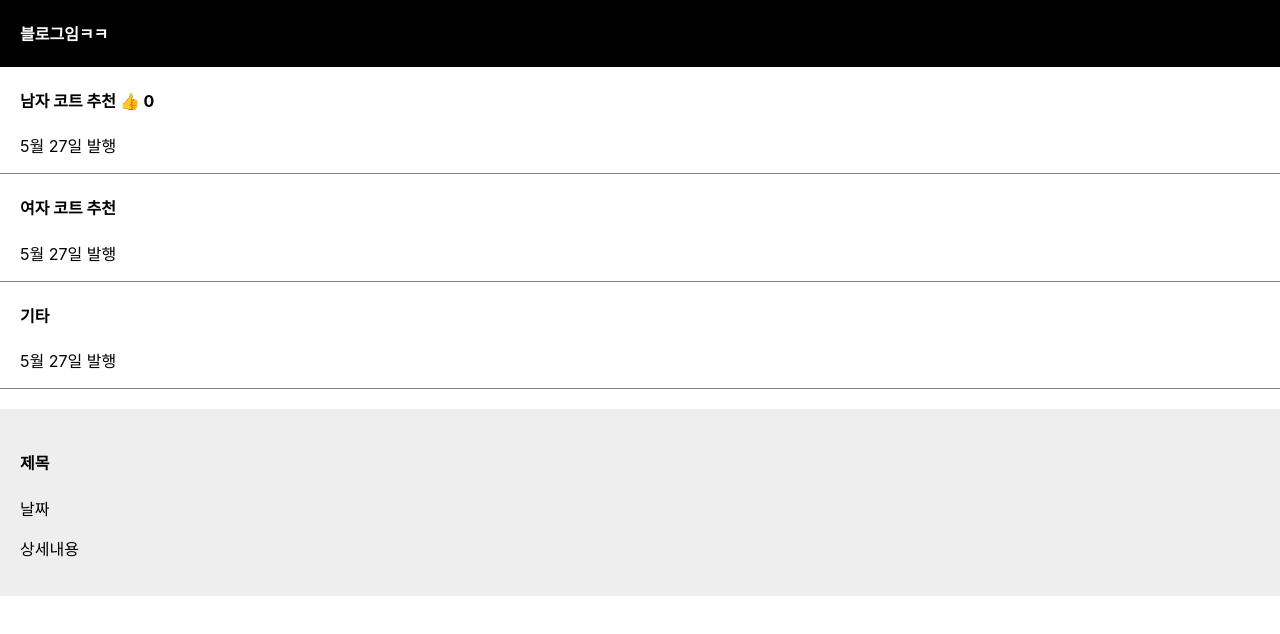
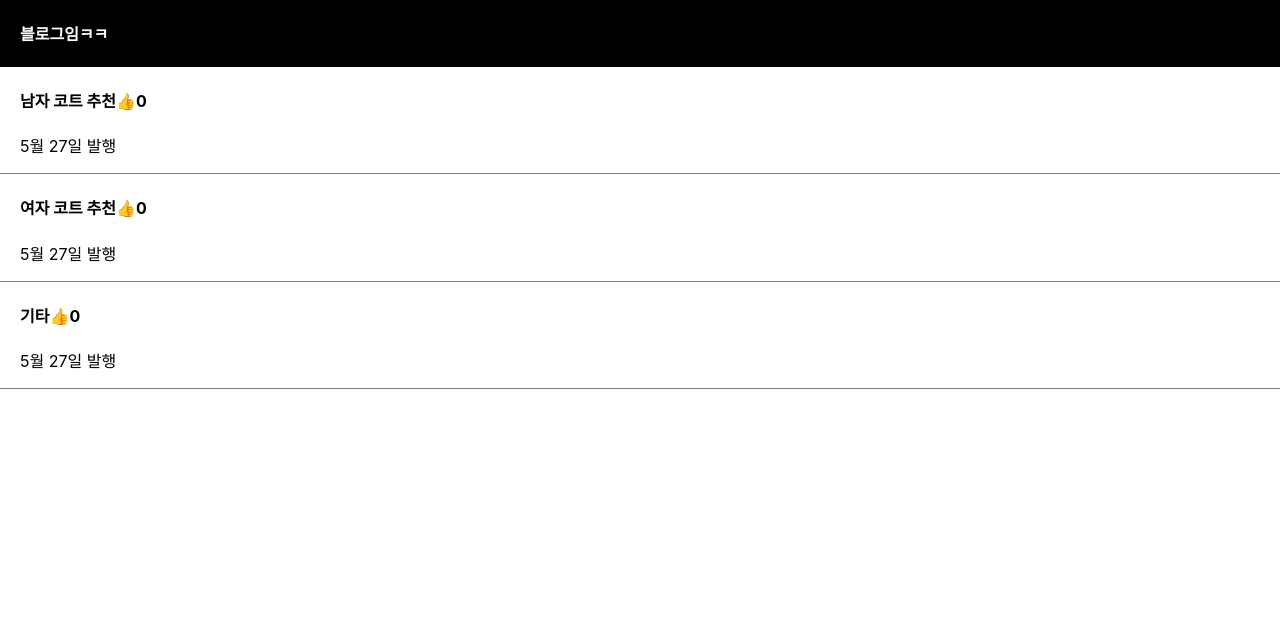
Before and after one commit to llshl/react-practice, a React (Create React App) app: page / in a window 1280 px wide. Shown: the top 634 px of the page. Built offline with nearby package versions, Linux system fonts and the light colour scheme.

Commit message:
반복문으로 div 줄이기

```diff
--- a/src/App.js
+++ b/src/App.js
@@ -4,35 +4,69 @@ import { useState } from 'react';
 
 function App() {
   let post = '강남 우동 맛집2';
-  let [글제목, b] = useState(['남자 코트 추천', '여자 코트 추천', '기타']);
-  let [따봉, 따봉변경] = useState(0);
+  let [titles, setTitle] = useState(['남자 코트 추천', '여자 코트 추천', '기타']);
+  let likeList = [];
+  titles.map(() => {
+    likeList.push(0);
+  });
+  let [like, setLike] = useState(likeList);
+  let [modal, setModal] = useState(false);
 
   return (
     <div className="App">
       <div className="black-nav">
         <h4>블로그임ㅋㅋ</h4>
       </div>
-      <div className="list">
+      {/*<div className="list">*/}
+      {/*  <h4>*/}
+      {/*    {글제목[0]}{' '}*/}
+      {/*    <span*/}
+      {/*      onClick={() => {*/}
+      {/*        따봉변경(따봉 + 1);*/}
+      {/*      }}*/}
+      {/*    >*/}
+      {/*      👍*/}
+      {/*    </span>{' '}*/}
+      {/*    {따봉}*/}
+      {/*  </h4>*/}
+      {/*  <p>5월 27일 발행</p>*/}
+      {/*</div>*/}
+      {/*<div className="list">*/}
+      {/*  <h4>{글제목[1]}</h4>*/}
+      {/*  <p>5월 27일 발행</p>*/}
+      {/*</div>*/}
+      {/*<div className="list">*/}
+      {/*  <h4*/}
+      {/*    onClick={() => {*/}
+      {/*      setModal(!modal);*/}
+      {/*    }}*/}
+      {/*  >*/}
+      {/*    {글제목[2]}*/}
+      {/*  </h4>*/}
+      {/*  <p>5월 27일 발행</p>*/}
+      {/*</div>*/}
+      {/*{modal ? <Modal /> : null}*/}
+
+      {titles.map((post, index) => {
+        return (
+          <div className="list" key={index}>
             <h4>
-          {글제목[0]}{' '}
+              {post}
               <span
                 onClick={() => {
-              따봉변경(따봉 + 1);
+                  let copy = [...like];
+                  copy[index] += 1;
+                  setLike(copy);
                 }}
               >
                 👍
-          </span>{' '}
-          {따봉}
+              </span>
+              {like[index]}
             </h4>
             <p>5월 27일 발행</p>
           </div>
-      <div className="list">
-        <h4>{글제목[1]}</h4>
-        <p>5월 27일 발행</p>
-      </div>
-      <Post/>
-
-      <Modal />
+        );
+      })}
     </div>
   );
 }
@@ -45,15 +79,6 @@ const Modal = () => {
       <p>상세내용</p>
     </div>
   );
-}
-
-const Post = () => {
-  return (
-    <div className="list">
-      <h4>기타</h4>
-      <p>5월 27일 발행</p>
-    </div>
-  );
-}
+};
 
 export default App;
```
Lines whose indentation alone changed are shown as unchanged.
